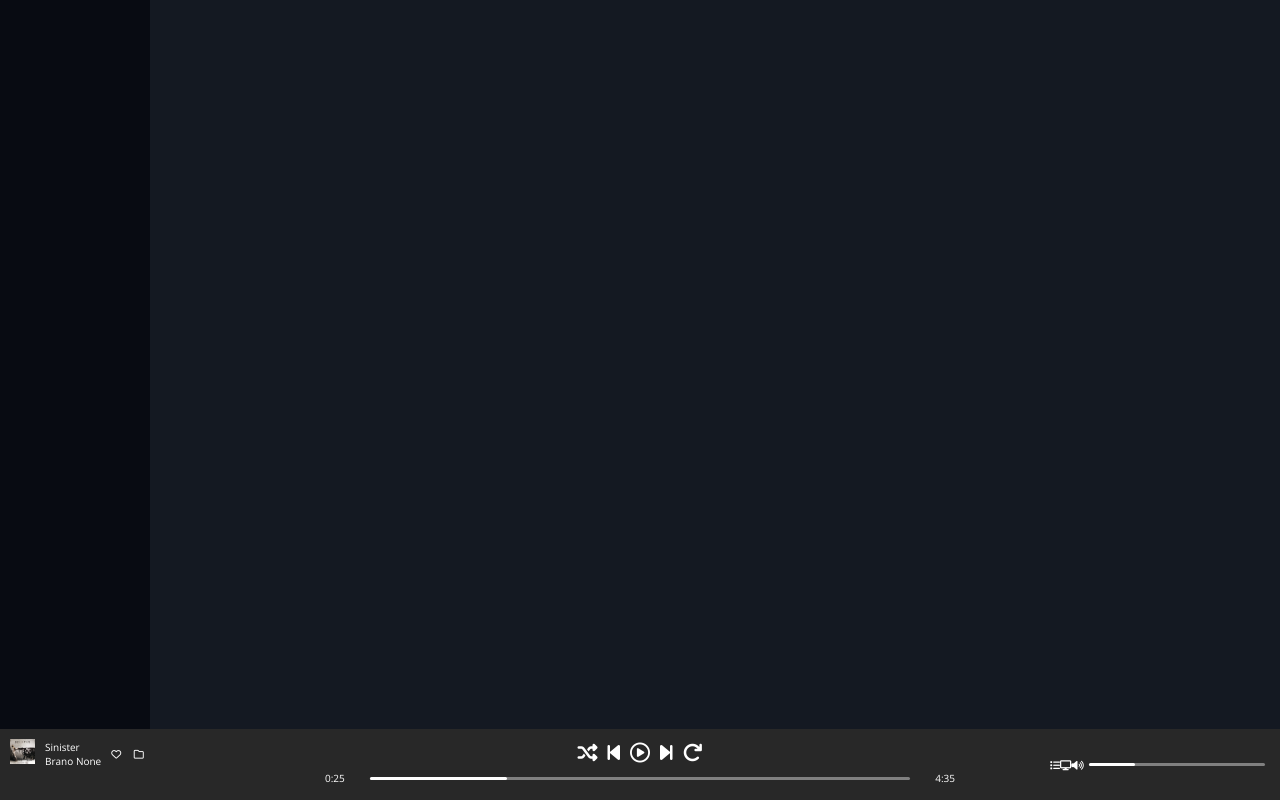
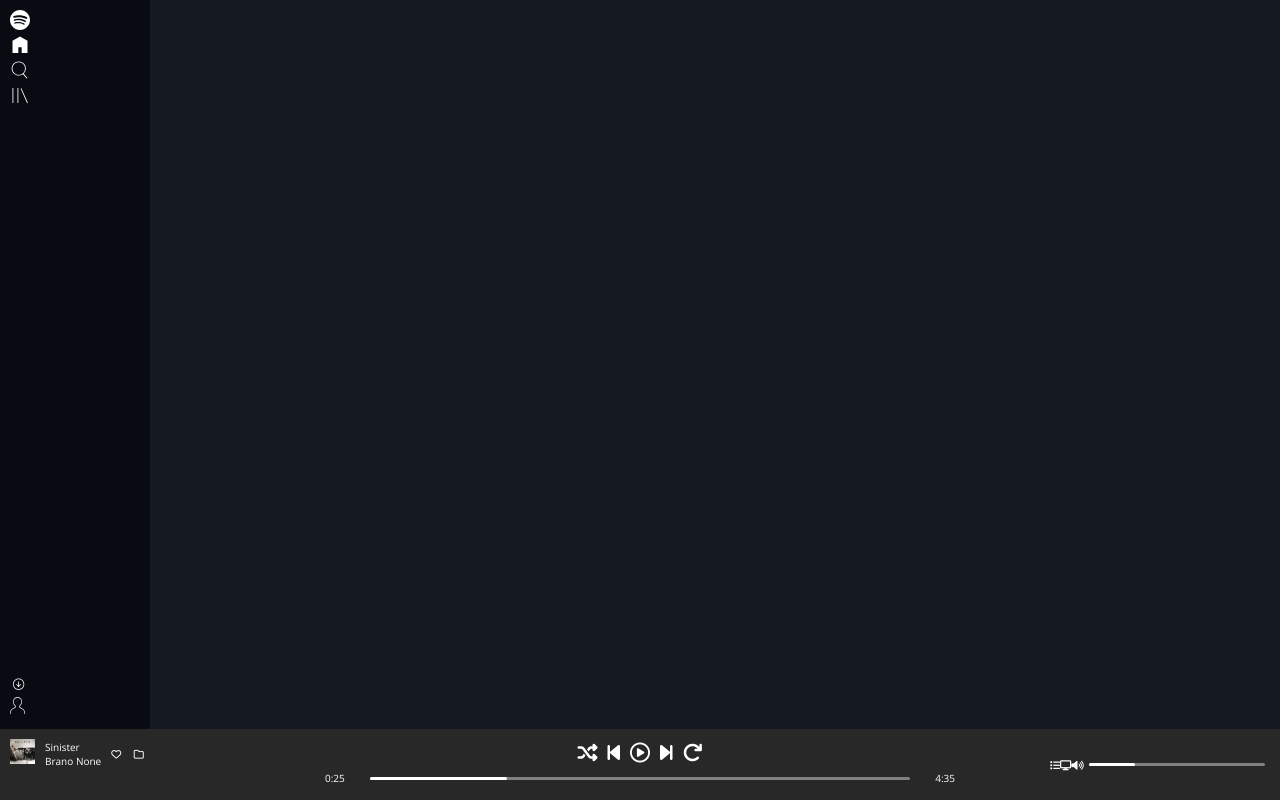
Before and after one commit to DeboraChiarelli/html-css-spotifyweb, a plain HTML site: page index.html in a window 1280 px wide. Drawn offline with nearby package versions, Linux system fonts and the light colour scheme.

Commit message:
Add - icons sidebar

```diff
--- a/css/style.css
+++ b/css/style.css
@@ -99,7 +99,7 @@ a {
 .sidebar {
     overflow: hidden;
     background-color: var(--darkblue);
-    padding: 20px;
+    padding: 10px;
 }
 
 .toolbar {
@@ -136,7 +136,6 @@ a {
 .icon-tool {
     color: white;
     font-size: 10px;
-
 }
 
 .player-elements {
@@ -188,6 +187,35 @@ a {
 .player-icon-container {
     width: 150px;
 }
+
+/* Sidebar */
+.logo-spotify {
+    max-width: 20px;
+}
+
+.sidebar {
+    flex-direction: column;
+    justify-content: space-between;
+}
+
+.list-sidebar {
+    width: 20px;
+
+}
+
+.list-sidebar-bottom {
+    width: 15px;
+}
+
+
+
+
+
+
+
+
+
+
 
 
 
--- a/index.html
+++ b/index.html
@@ -10,8 +10,19 @@
 </head>
 <body id="app">
     <main class="app-container">
-        <div class="sidebar">
-
+        <div class="sidebar display-flex">
+           <div class="list-sidebar">
+            <figure class="logo-spotify">
+                <img src="./img/logo-small.svg" alt="#">
+           </figure>
+                <div><img src="./img/home.svg"> </div>
+                <div><img src="./img/search.svg"> </div>
+                <div><img src="./img/libreria.svg"></div>
+            </div>
+            <div class="list-sidebar-bottom">
+                 <div><img src="./img/download.svg"></div>
+                 <div><img src="./img/profile.svg"></div>
+            </div>
         </div>
         <div class="main-container ">
 
```
